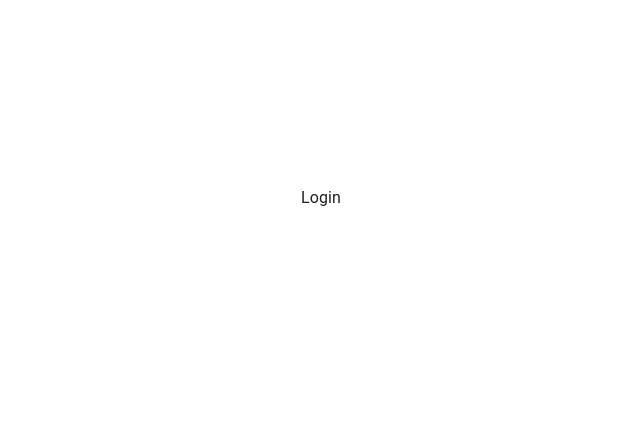
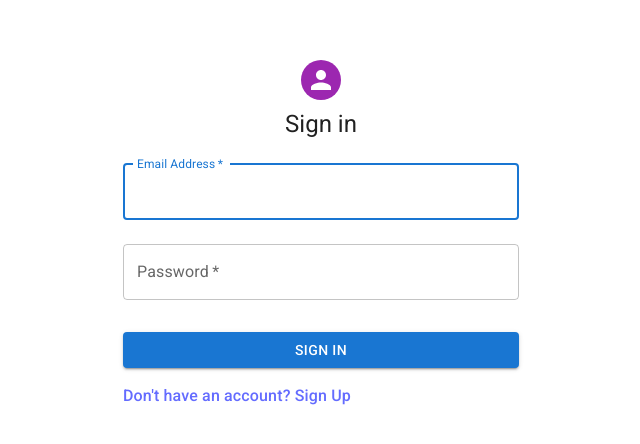
Before and after one commit to praveenjayakody/eg-web, a React (Vite) app: page /login in a window 1280 px wide. Shown: the part 202-646 px from the top of the page, without its empty margins (319-959 px from the left). Built offline with nearby package versions, Linux system fonts and the light colour scheme.

Commit message:
Login page ui

```diff
--- a/index.html
+++ b/index.html
@@ -5,6 +5,16 @@
     <link rel="icon" type="image/svg+xml" href="/vite.svg" />
     <meta name="viewport" content="width=device-width, initial-scale=1.0" />
     <title>EG Test</title>
+    <link rel="preconnect" href="https://fonts.googleapis.com" />
+    <link rel="preconnect" href="https://fonts.gstatic.com" crossorigin />
+    <link
+      rel="stylesheet"
+      href="https://fonts.googleapis.com/css2?family=Roboto:wght@300;400;500;700&display=swap"
+    />
+    <link
+      rel="stylesheet"
+      href="https://fonts.googleapis.com/icon?family=Material+Icons"
+    />
   </head>
   <body>
     <div id="root"></div>
--- a/src/pages/Login/Login.tsx
+++ b/src/pages/Login/Login.tsx
@@ -1,5 +1,69 @@
+import {
+  Avatar,
+  Box,
+  Button,
+  Container,
+  Grid,
+  TextField,
+  Typography
+} from "@mui/material"
+import { Link } from "react-router-dom"
+
 const Login: React.FC = () => {
-  return <p>Login</p>
+  const handleSubmit = () => {}
+
+  return (
+    <Container component="main" maxWidth="xs">
+      <Box
+        sx={{
+          marginTop: 8,
+          display: "flex",
+          flexDirection: "column",
+          alignItems: "center"
+        }}
+      >
+        <Avatar sx={{ m: 1, bgcolor: "secondary.main" }}></Avatar>
+        <Typography component="h1" variant="h5">
+          Sign in
+        </Typography>
+        <Box component="form" onSubmit={handleSubmit} noValidate sx={{ mt: 1 }}>
+          <TextField
+            margin="normal"
+            required
+            fullWidth
+            id="email"
+            label="Email Address"
+            name="email"
+            autoComplete="email"
+            autoFocus
+          />
+          <TextField
+            margin="normal"
+            required
+            fullWidth
+            name="password"
+            label="Password"
+            type="password"
+            id="password"
+            autoComplete="current-password"
+          />
+          <Button
+            type="submit"
+            fullWidth
+            variant="contained"
+            sx={{ mt: 3, mb: 2 }}
+          >
+            Sign In
+          </Button>
+          <Grid container>
+            <Grid item>
+              <Link to="/signup">{"Don't have an account? Sign Up"}</Link>
+            </Grid>
+          </Grid>
+        </Box>
+      </Box>
+    </Container>
+  )
 }
 
 export default Login
--- a/src/routes/MainRoutes.tsx
+++ b/src/routes/MainRoutes.tsx
@@ -18,7 +18,7 @@ const MainRoutes: RouteObject[] = [
         element: <Login />
       },
       {
-        path: "/sign-up",
+        path: "/signup",
         element: <SignUp />
       }
     ]
```
